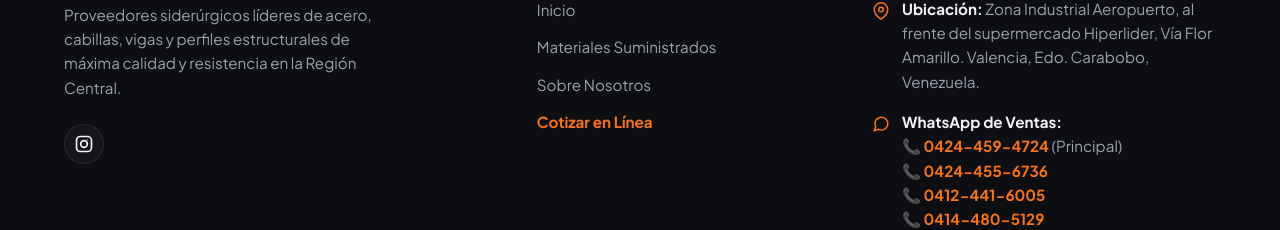
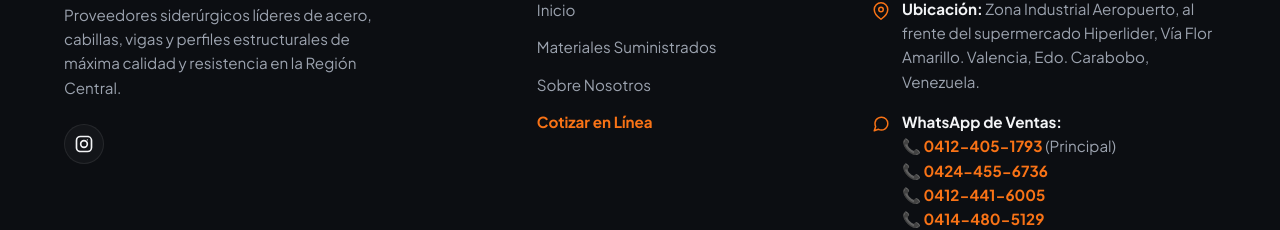
Before and after one commit to luiggiberaldi/paginaconstruacerocarabobo, a React (Vite) app: page / in a window 1280 px wide. Shown: the part 5213-5443 px from the top of the page. Built offline with nearby package versions, Linux system fonts and the light colour scheme; no server answers.

Commit message:
feat: set VITE_WHATSAPP_NUMBER fallback to 584124051793 and update footer sales contact info

```diff
--- a/src/components/Autocotizador.tsx
+++ b/src/components/Autocotizador.tsx
@@ -494,7 +494,7 @@ export function Autocotizador() {
     }
 
     const encodedText = encodeURIComponent(text);
-    const whatsappNumber = import.meta.env.VITE_WHATSAPP_NUMBER || '584244594724';
+    const whatsappNumber = import.meta.env.VITE_WHATSAPP_NUMBER || '584124051793';
     const url = `https://wa.me/${whatsappNumber}?text=${encodedText}`;
     window.open(url, '_blank');
   };
--- a/src/components/Footer.tsx
+++ b/src/components/Footer.tsx
@@ -84,7 +84,7 @@ export function Footer({ standalone = false }: FooterProps) {
               </span>
               <span>
                 <strong>WhatsApp de Ventas:</strong><br />
-                📞 <a href="https://wa.me/584244594724" target="_blank" rel="noreferrer" style={{ color: 'var(--accent)', fontWeight: 700 }}>0424-459-4724</a> (Principal)<br />
+                📞 <a href="https://wa.me/584124051793" target="_blank" rel="noreferrer" style={{ color: 'var(--accent)', fontWeight: 700 }}>0412-405-1793</a> (Principal)<br />
                 📞 <a href="https://wa.me/584244556736" target="_blank" rel="noreferrer" style={{ color: 'var(--accent)', fontWeight: 700 }}>0424-455-6736</a><br />
                 📞 <a href="https://wa.me/584124416005" target="_blank" rel="noreferrer" style={{ color: 'var(--accent)', fontWeight: 700 }}>0412-441-6005</a><br />
                 📞 <a href="https://wa.me/584144805129" target="_blank" rel="noreferrer" style={{ color: 'var(--accent)', fontWeight: 700 }}>0414-480-5129</a>
--- a/src/components/MainHero.tsx
+++ b/src/components/MainHero.tsx
@@ -1,5 +1,5 @@
 export function MainHero() {
-  const whatsappNumber = import.meta.env.VITE_WHATSAPP_NUMBER || '584244594724';
+  const whatsappNumber = import.meta.env.VITE_WHATSAPP_NUMBER || '584124051793';
   const whatsappMessage = encodeURIComponent('¡Hola! Vengo de la página web y deseo solicitar un presupuesto para materiales siderúrgicos al mayor.');
   const whatsappUrl = `https://wa.me/${whatsappNumber}?text=${whatsappMessage}`;
 
--- a/src/components/WhatsAppFloat.tsx
+++ b/src/components/WhatsAppFloat.tsx
@@ -1,7 +1,7 @@
 import { MessageCircle } from 'lucide-react';
 
 export function WhatsAppFloat() {
-  const whatsappNumber = import.meta.env.VITE_WHATSAPP_NUMBER || '584244594724';
+  const whatsappNumber = import.meta.env.VITE_WHATSAPP_NUMBER || '584124051793';
 
   return (
     <a
```
